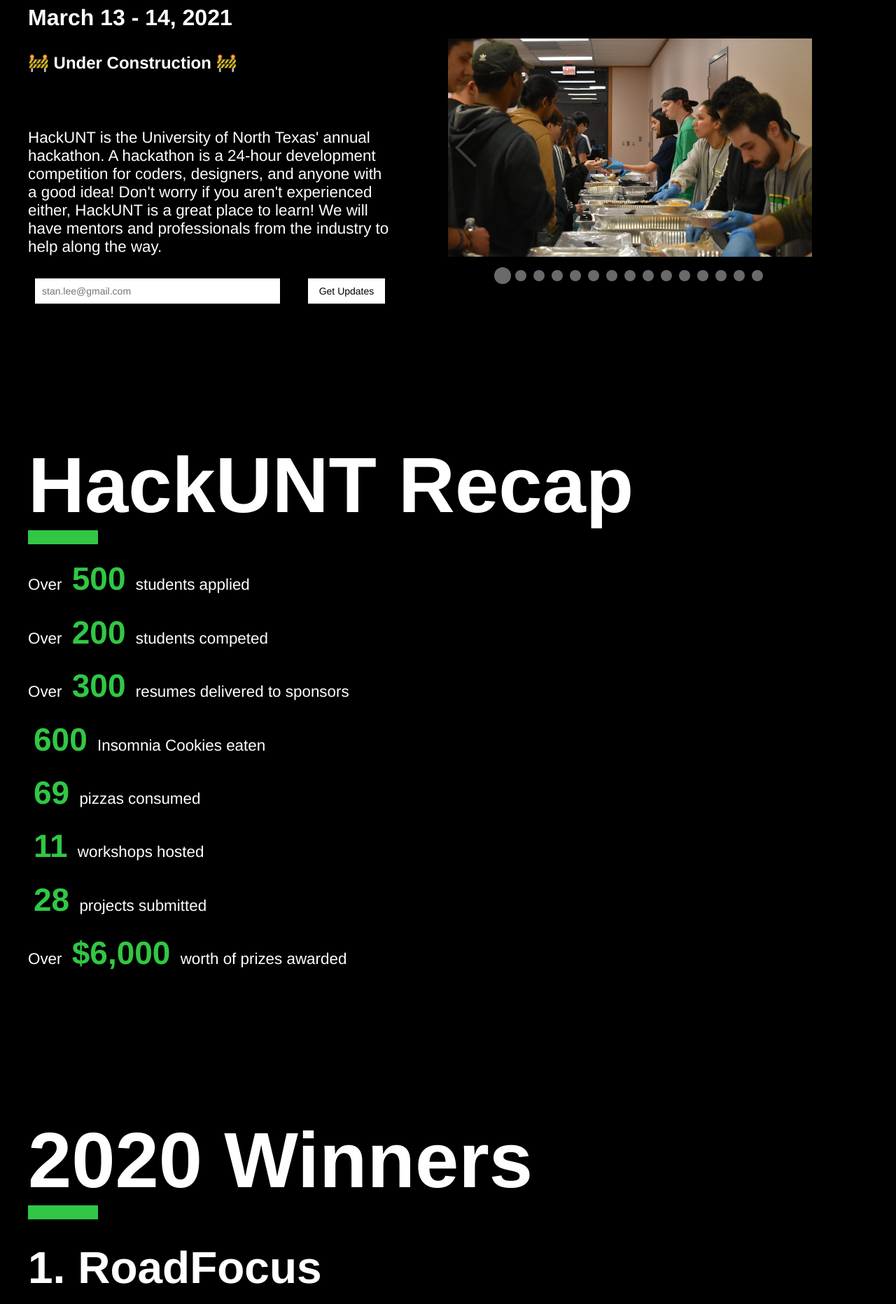
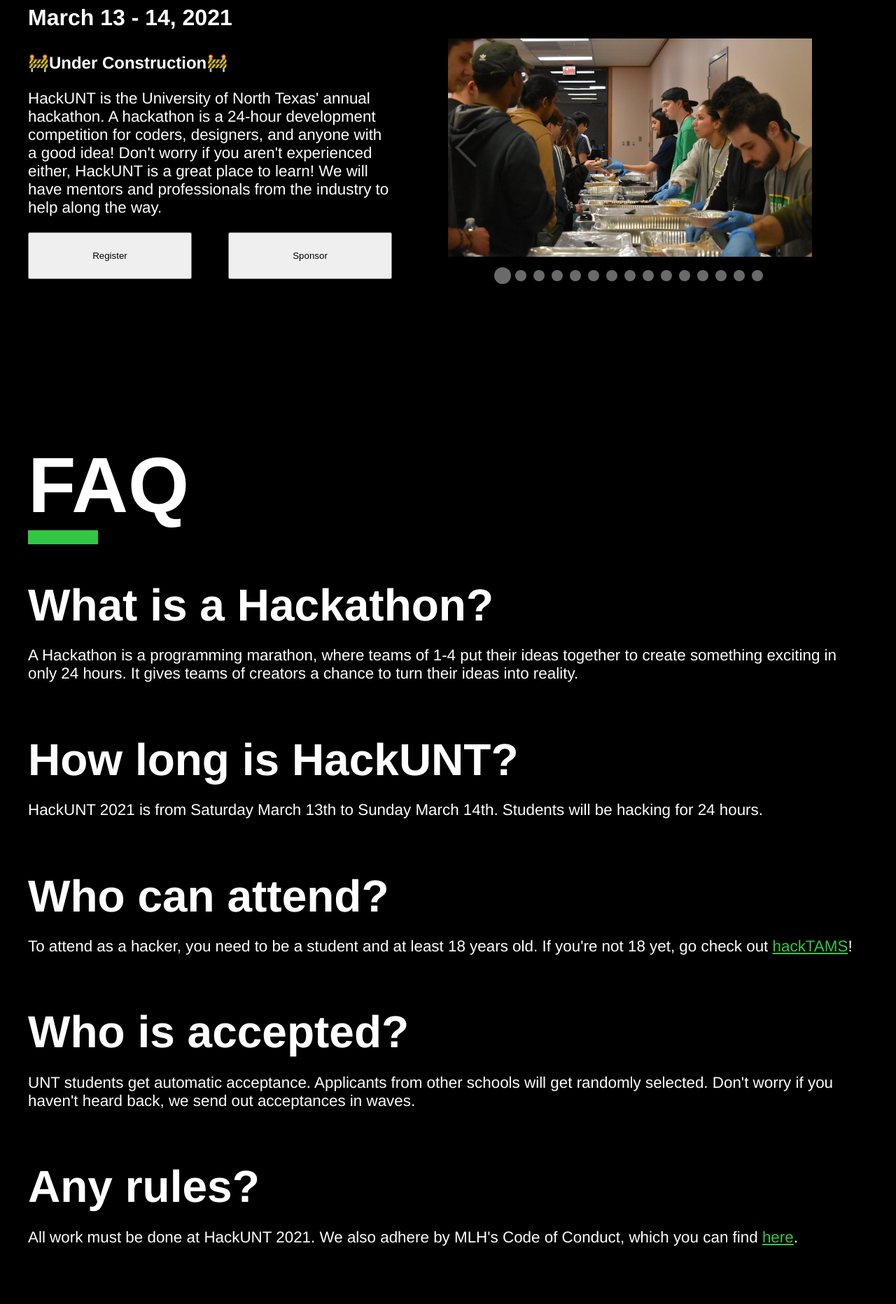
Before and after one commit to hackunt/unthackathon.com-2020, a React (Create React App) app: page / in a window 1280 px wide. Shown: the part 240-2104 px from the top of the page at 70% size. Built offline with nearby package versions, Linux system fonts and the light colour scheme.

Commit message:
Add FAQ Swap mailinglist for register/sponsor Update Copyright
Co-authored-by: Hooker, Andrew
<AndrewHooker2@my.unt.edu>

```diff
--- a/src/App.js
+++ b/src/App.js
@@ -10,6 +10,7 @@
 import Stats from './components/stats';
 import BackgroundImage from './components/background-image';
 import Winners from './components/winners';
+import FAQ from './components/faq'
 
 const Home = () => (
   <div>
@@ -17,14 +18,14 @@
     <div className="App">
       {/* <MLHBanner /> */}
       <Landing />
+      <FAQ />
       {/* <Image /> */}
       <Stats />
       {/* <Image /> */}
       <Winners />
       {/* <Image /> */}
-      {/* <FAQ /> */}
+      <Sponsors />
       {/* <Schedule /> */}
-      <Sponsors />
       {/* <Recruiting /> */}
       <Footer />
     </div>
--- a/src/components/footer.js
+++ b/src/components/footer.js
@@ -13,7 +13,7 @@
                   )
                }
             </p>
-            <p>&copy; Copyright 2020 HackUNT</p>
+            <p>&copy; Copyright 2021 HackUNT</p>
          </footer>
       </section>
    </div>
--- a/src/components/landing.js
+++ b/src/components/landing.js
@@ -1,6 +1,6 @@
 import React, { Component } from 'react';
 import './landing.css';
-import MailingListSignup from './mailing-list-signup'
+// import MailingListSignup from './mailing-list-signup'
 import AwesomeSlider from 'react-awesome-slider'
 import 'react-awesome-slider/dist/styles.css'
 
@@ -38,27 +38,35 @@
       <div className="wrap">
          <section>
             {/* <Logo /> */}
-            <div style={{display: 'flex', flexDirection: 'row', alignItems: 'center'}}>
+            <div style={{ display: 'flex', flexDirection: 'row', alignItems: 'center' }}>
                <h1>HackUNT 2021</h1>
                {/* <p><a href='/2020_Sponsorship_Doc.pdf'>interested in sponsoring?</a></p> */}
             </div>
             <div style={{ width: 100, height: 20 }} className="bg-green"></div>
 
             {/* {panels.filter((v, i) => parseInt(i) <= this.state.numberToShow)} */}
-            <div style={{display: 'flex', flexDirection:'row'}}>
-               <div style={{width: '50%'}}>
-                  <h3 style={{fontSize: '2rem'}}>March 13 - 14, 2021</h3>
-                  <h3 style={{fontSize: '1.5rem'}}><span role="img" aria-label="construction">🚧</span> Under Construction <span role="img" aria-label="construction">🚧</span></h3>
-                  <p style={{marginTop: '5rem'}}>
+            <div style={{ display: 'flex', flexDirection: 'row' }}>
+               <div style={{ width: '50%' }}>
+                  <h3 style={{ fontSize: '2rem' }}>March 13 - 14, 2021</h3>
+                  <h3 style={{ fontSize: '1.5rem' }}>
+                     <span role="img" aria-label="construction">🚧</span>
+                      Under Construction
+                      <span role="img" aria-label="construction">🚧</span>
+                  </h3>
+                  <p style={{ marginTop: '1rem' }}>
                      HackUNT is the University of North Texas' annual hackathon.
                      A hackathon is a 24-hour development competition for coders, designers, and anyone with a good idea!
                      Don't worry if you aren't experienced either, HackUNT is a great place to learn!
                      We will have mentors and professionals from the industry to help along the way.
                      <br />
                   </p>
-                  <MailingListSignup />
+                  {/*Removed as we are no longer allowing mailing list signups in favor of having a register <MailingListSignup /> */}
+                  <p>
+                     <button style={{ width: "45%", height: "5em", marginRight: "10%" }}>Register</button>
+                     <button style={{ width: "45%", height: "5em" }}>Sponsor</button>
+                  </p>
                </div>
-               <div style={{width: '50%', padding: '5rem'}}>
+               <div style={{ width: '50%', padding: '5rem' }}>
                   <AwesomeSlider>
                      {[...new Array(15)].map((_, i) => (
                         <div data-src={`/images/2020/${i + 1}.jpg`} />
--- a/src/content/faq.json
+++ b/src/content/faq.json
@@ -5,32 +5,22 @@
    },
    {
       "question": "How long is HackUNT?",
-      "answer": "HackUNT 2020 is from Saturday February 15th to Sunday February 16th. Students will be hacking for 24 hours. Don't worry though, there will be plenty of energy drinks."
+      "answer": "HackUNT 2021 is from Saturday March 13th to Sunday March 14th. Students will be hacking for 24 hours."
    },
    {
       "question": "Who can attend?",
-      "answer": "To attend as a hacker, you need to be a student and at least 18 years old. If you're not 18 yet, go check out <a class=\"green\" href='https://hacktams.org'>hackTAMS</a> happening November 6 - 8, 2020!"
+      "answer": "To attend as a hacker, you need to be a student and at least 18 years old. If you're not 18 yet, go check out <a class=\"green\" href='https://hacktams.org'>hackTAMS</a>!"
    },
    {
       "question": "Who is accepted?",
       "answer": "UNT students get automatic acceptance. Applicants from other schools will get randomly selected. Don't worry if you haven't heard back, we send out acceptances in waves."
    },
-   {
-      "question": "What about sleep?",
-      "answer": "We do not officially have a sleeping area, however there will be lounge areas to rest from your hard work! But who needs sleep when you have Highbrew?!"
-   },
-   {
-      "question": "Travel reimbursements?",
-      "answer": "At the moment, we are not offering travel reimbursements, but could in the future. Check back at a later date for updates!"
-   },
+
    {
       "question": "Any rules?",
-      "answer": "All work must be done at HackUNT 2020. We also adhere by MLH's Code of Conduct, which you can find <a class=\"green\" href='https://static.mlh.io/docs/mlh-code-of-conduct.pdf'>here</a>."
+      "answer": "All work must be done at HackUNT 2021. We also adhere by MLH's Code of Conduct, which you can find <a class=\"green\" href='https://static.mlh.io/docs/mlh-code-of-conduct.pdf'>here</a>."
    },
-   {
-      "question": "What do I need to bring?",
-      "answer": "All you need is your student ID and anything you want to use in your hack!"
-   },
+
    {
       "question": "Got more questions?",
       "answer": "Reach out to us at <a class=\"green\" href='mailto:officialhackunt@gmail.com'>officialhackunt@gmail.com</a> with your questions!"
--- a/src/content/sponsors.json
+++ b/src/content/sponsors.json
@@ -1,3 +1,4 @@
+
 [
    {
       "name": "American Airlines",
```
Lines whose indentation alone changed are shown as unchanged.
